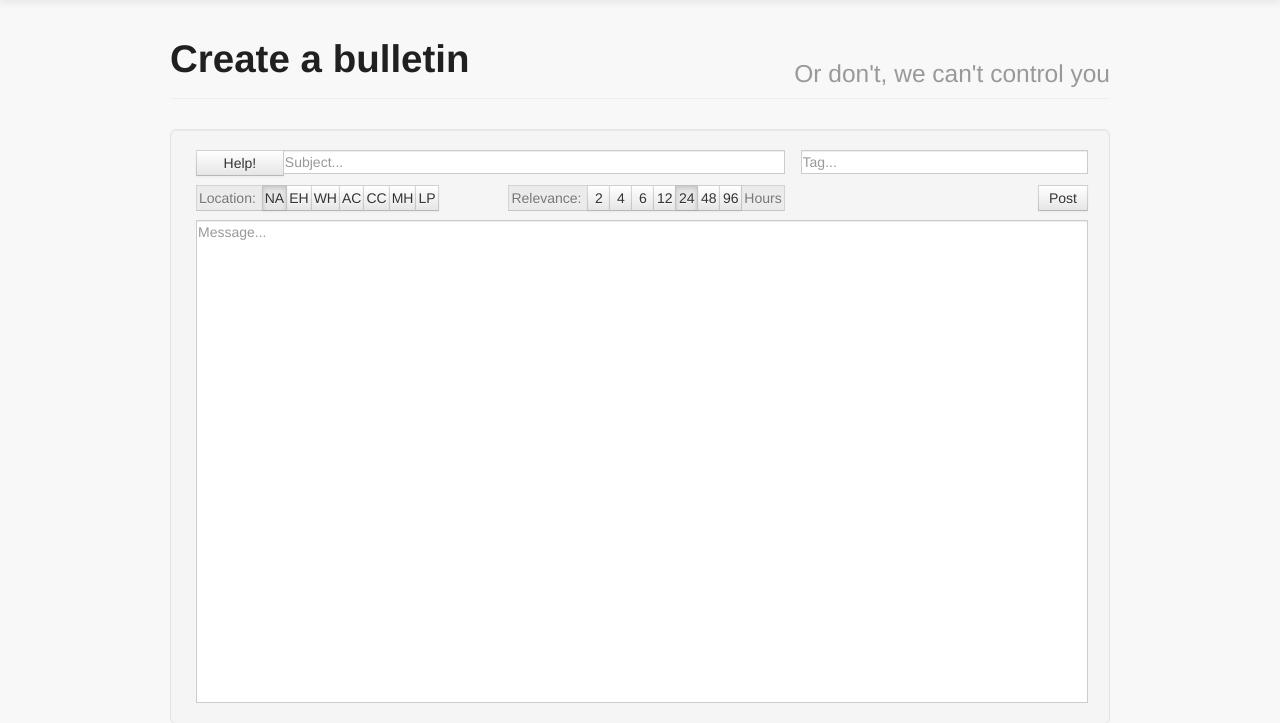
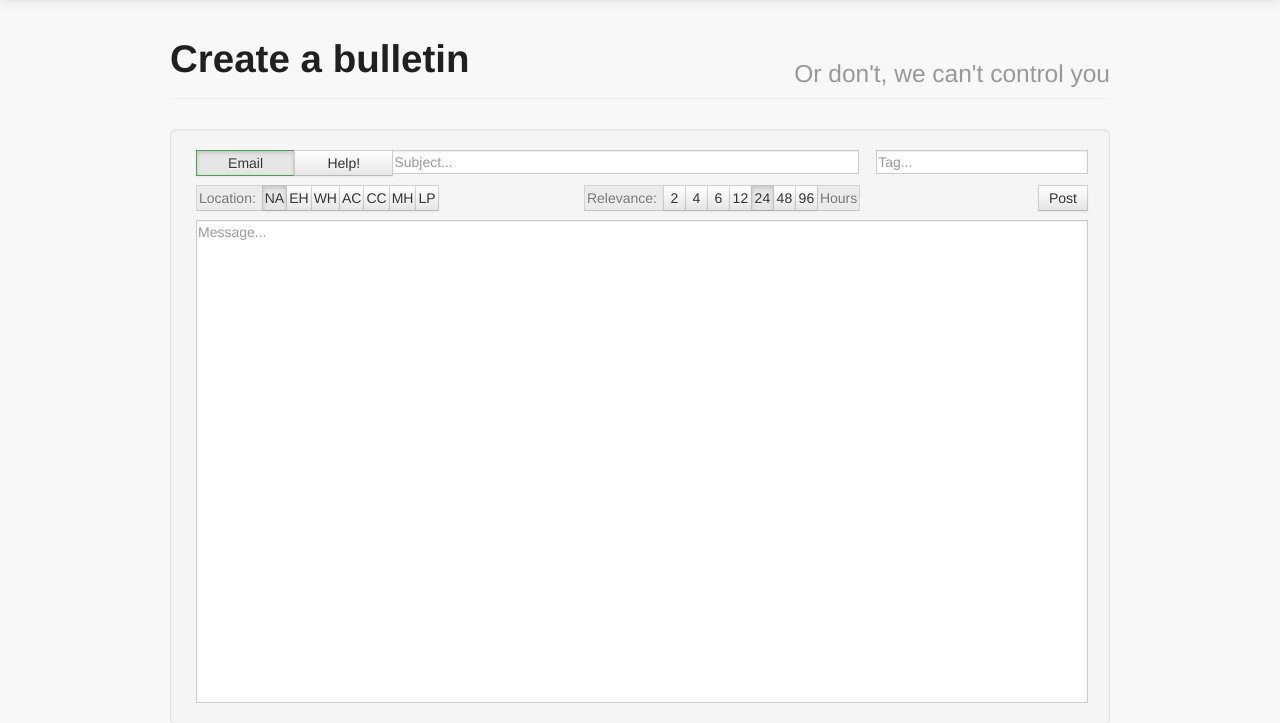
Before and after one commit to allevitan/olinbartering, a Django app: page /new/ in a window 1280 px wide. Shown: the part 41-764 px from the top of the page. Run offline with Django 3.2, Linux system fonts and the light colour scheme; the visitor is signed in with stand-in values (Sample User, id 1); data that the repository does not hold is empty; parts of the project's set-up code (start-up, migrations or seed data) failed here and were passed over; some libraries are stand-ins or nearby versions.

Commit message:
added email sending

```diff
--- a/oboe/bulletinviews.py
+++ b/oboe/bulletinviews.py
@@ -23,7 +23,7 @@ def create(request):
 	    reltime = datetime.timedelta(hours=data['hiddenrel'])
 	    relevance = datetime.datetime.now() + reltime
 	    location = data['hiddenloc']
-
+            send = data['hiddensend']
 	    if location not in ["NA","EH","WH","AC","CC","MH","LP"]:
 		errors.append("that's not a real location")
 
@@ -46,7 +46,9 @@ def create(request):
 	    message = data['missive']
 
 	    if not errors:
-		outmail.createBulletin(subject, message, creator, location, relevance, tag, helpbulletin, free)
+		missive = outmail.createBulletin(subject, message, creator, location, relevance, tag, helpbulletin, free)
+                if send == 'True':
+                    outmail.sendToList(missive)
 		return HttpResponseRedirect("/home/")
 
 	else:
--- a/oboe/forms.py
+++ b/oboe/forms.py
@@ -119,9 +119,10 @@ class UpdateBulletinForm(forms.Form):
 	missive = forms.CharField(widget=forms.Textarea(attrs={'placeholder':"You've changed..."}))
 
 class CreateBulletinForm(forms.Form):
-	subject = forms.CharField(max_length=50, widget=forms.TextInput(attrs={'autocomplete':'off', 'placeholder':'Subject...','class':'textsharp'}))
+	subject = forms.CharField(max_length=100, widget=forms.TextInput(attrs={'autocomplete':'off', 'placeholder':'Subject...','class':'textsharp'}))
 	tag = forms.CharField(max_length=20, widget=forms.TextInput(attrs={'autocomplete':'off','placeholder':'Tag...','class':'textsharp'}))
 	missive = forms.CharField(widget=forms.Textarea(attrs={'placeholder':'Message...','class':'textsharp'}))
+	hiddensend = forms.CharField(widget=forms.HiddenInput(attrs={'value':'True'}))
 	hiddentype = forms.CharField(widget=forms.HiddenInput(attrs={'value':'Help'}))
 	hiddenloc = forms.CharField(widget=forms.HiddenInput(attrs={'value':'NA'}))
 	hiddenrel = forms.IntegerField(min_value=2, max_value=96, widget=forms.HiddenInput(attrs={'value':24}))
--- a/oboe/templates/create.html
+++ b/oboe/templates/create.html
@@ -10,7 +10,7 @@
 
 {% include "djangojs/partialfill.js" with ident="#id_missive" offset=" - 60 " %}
 
-$("#id_type").button();
+$("#id_type, #id_send").button();
 
 $("#id_type").click(function(){
     var btn = $(this);
@@ -28,7 +28,21 @@ $("#id_type").click(function(){
             $('#id_tag').typeahead({source: helptagdata});
         });
     }
+})
+;
+
+$("#id_send").click(function(){
+    var btn = $(this);
+    if(btn.hasClass("active")){
+        btn.removeClass("active");
+        $('input[name="hiddensend"]').val("False");
+    } else {
+        btn.addClass("active");
+        $('input[name="hiddensend"]').val("True");
+    }
 });
+
+
 
 {% include "djangojs/radioButtons.js" %}
 
@@ -73,21 +87,23 @@ $("#id_tag").typeahead({
 	{% endif %}
 	<form style="margin-bottom:-10px;" action="" method="post" enctype="multipart/form-data">
 	  {% csrf_token %}
+	  {{ form.hiddensend }}
 	  {{ form.hiddentype }}
 	  {{ form.hiddenloc }}
 	  {{ form.hiddenrel }}
 	  {{ form.hiddenprice }}
 	  <div class="row-fluid">
-	    <div class="span8 input-prepend">
+	    <div class="span9 input-prepend">
+	      <input class="btn active" type="button" id="id_send" value="Email">
 	      <input class="btn" type="button" id="id_type" value="Help!" data-help-text="Help!" data-want-text="Want?">
 	      {{ form.subject }}
 	    </div>
-	    <div class="span4">
+	    <div class="span3">
 	      {{ form.tag }}
 	    </div>
 	  </div>
 	  <div class="row-fluid" style="margin-bottom:5px;">
-	    <div class="span8">
+	    <div class="span9">
 	      <div class="btn-group" data-toggle-name="hiddenloc" style="float:left;" data-toggle="buttons-radio">
 		<input class="btn sharp" disabled type="button" value="Location: " id="id_loc">Location:
 		<input class="btn sharp" type="button" value="NA" id="id_loc">
@@ -110,7 +126,7 @@ $("#id_tag").typeahead({
 		<input class="btn sharp" disabled type="button" id="id_rel" value="Hours">
 	      </div>
 	    </div>
-	    <div class="span4">
+	    <div class="span3">
 	      <div class="btn-group" style="display:none; float:left;" id="price_toggle" data-toggle-name="hiddenprice" data-toggle="buttons-radio">
 		<input class="btn sharp" type="button" id="id_price" value="Free" style="width:75px;">
 		<input class="btn sharp" type="button" id="id_price" value="Cheap" style="width:75px;">
--- a/oboe/templates/djangocss/createform.css
+++ b/oboe/templates/djangocss/createform.css
@@ -9,7 +9,7 @@ input.textsharp, textarea.textsharp{
     border-radius:0px;
 }
 
-#id_type{
+#id_type, #id_send{
     padding:2px;
     border-radius:0px;
     width:15%;
@@ -24,7 +24,7 @@ input.textsharp, textarea.textsharp{
 }
 
 #id_subject{
-    width:85%;
+    width:70%;
 }
 
 #id_missive{
```
Also changed, not shown: oboe/outmail.py (+16 -5 lines).
